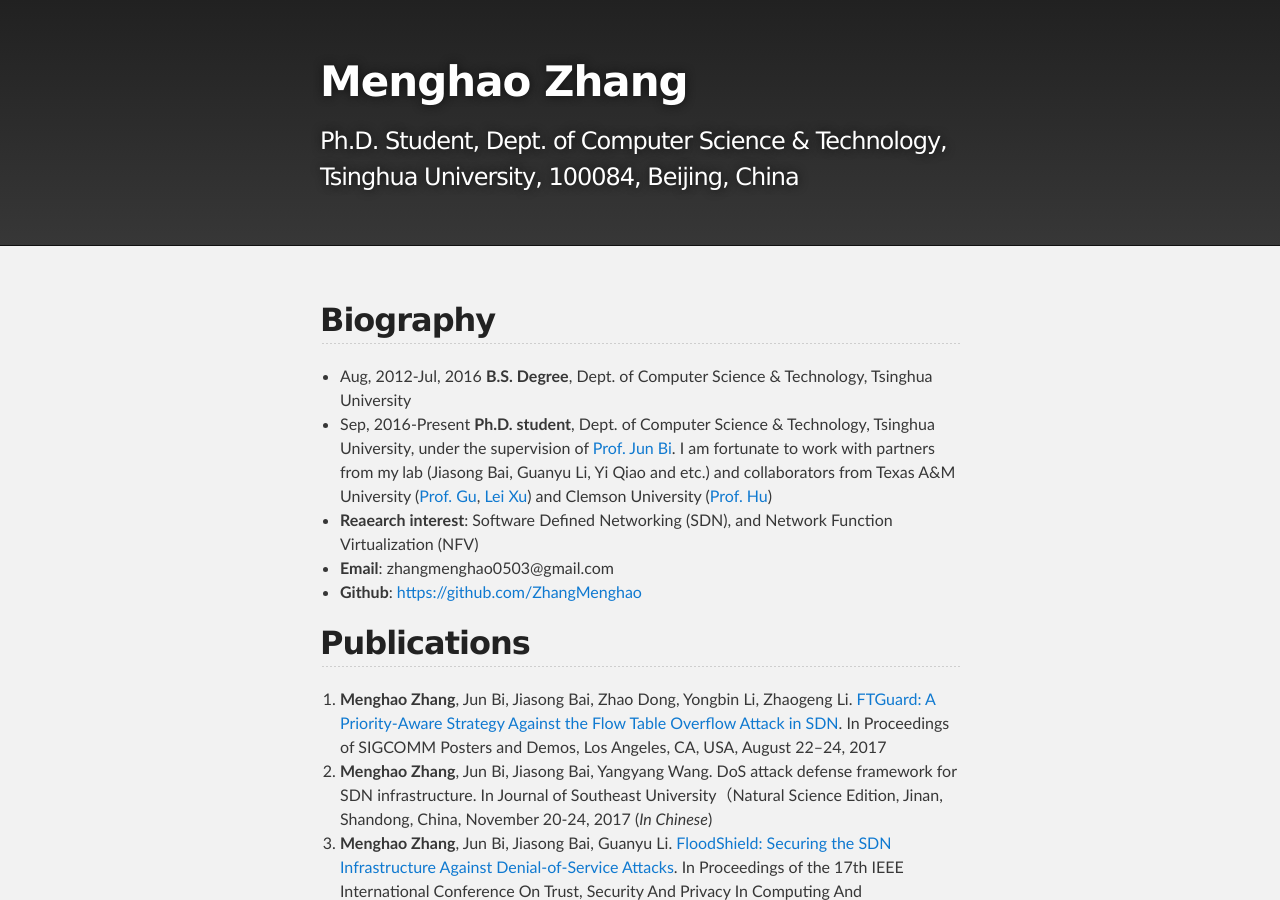
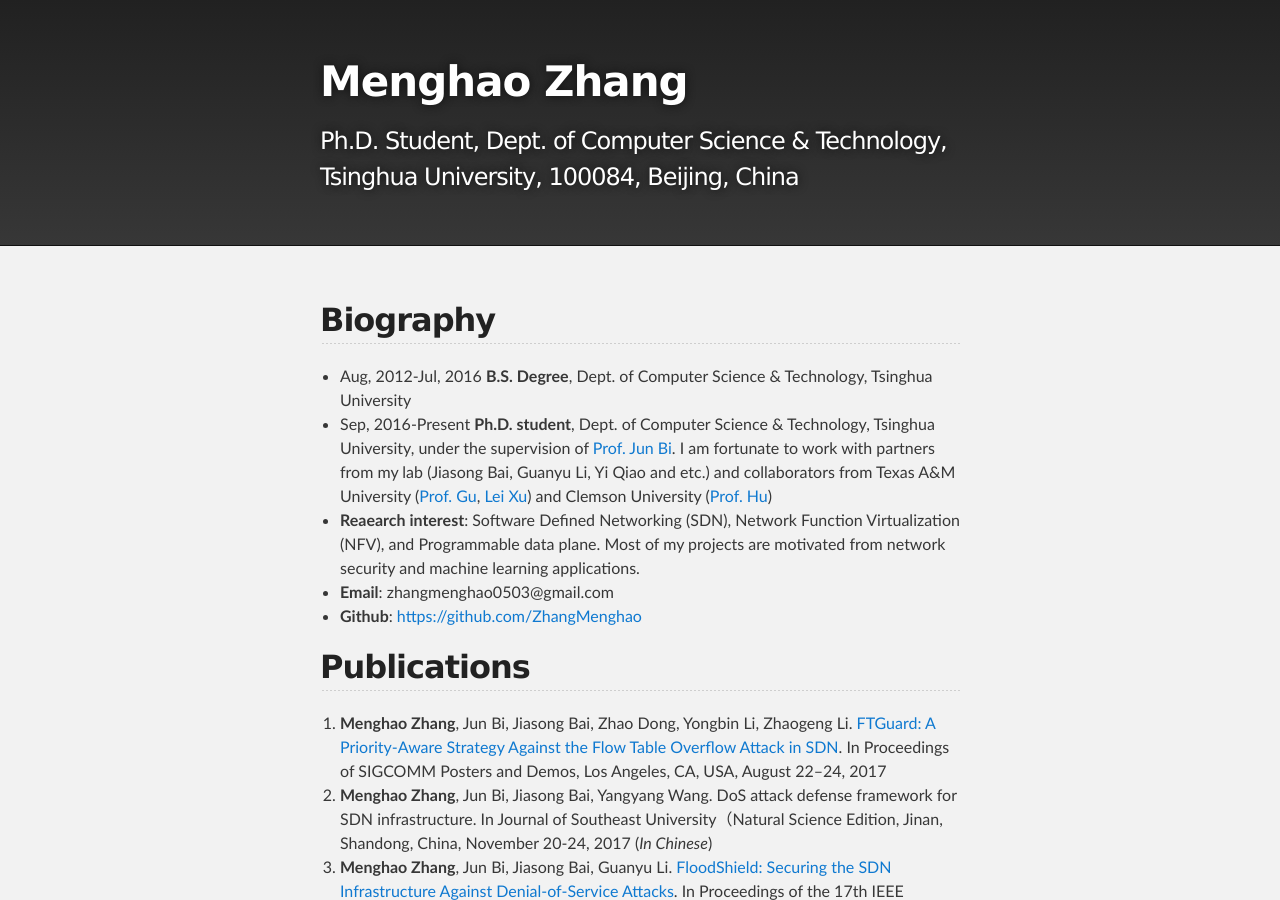
Before and after one commit to zhangmenghao/zhangmenghao.github.io, a Jekyll site: the page built from index.md, in a window 1280 px wide and 900 px high. Built offline with Jekyll 4.4.1, drawn with Linux system fonts in a browser that asks for light colours.

Commit message:
Update research interest

```diff
--- a/index.md
+++ b/index.md
@@ -9,7 +9,7 @@ category: Tech
 
 * Aug, 2012-Jul, 2016  **B.S. Degree**, Dept. of Computer Science & Technology, Tsinghua University
 * Sep, 2016-Present    **Ph.D. student**, Dept. of Computer Science & Technology, Tsinghua University, under the supervision of [Prof. Jun Bi](http://netarchlab.tsinghua.edu.cn/~junbi/). I am fortunate to work with partners from my lab (Jiasong Bai, Guanyu Li, Yi Qiao and etc.) and collaborators from Texas A&M University ([Prof. Gu](http://faculty.cs.tamu.edu/guofei/), [Lei Xu](http://students.cse.tamu.edu/xray2012/)) and Clemson University ([Prof. Hu](https://people.cs.clemson.edu/~hongxih/))
-* **Reaearch interest**: Software Defined Networking (SDN), and Network Function Virtualization (NFV)
+* **Reaearch interest**: Software Defined Networking (SDN), Network Function Virtualization (NFV), and Programmable data plane. Most of my projects are motivated from network security and machine learning applications.
 * **Email**: zhangmenghao0503@gmail.com
 * **Github**: [https://github.com/ZhangMenghao](https://github.com/ZhangMenghao)
 
```
